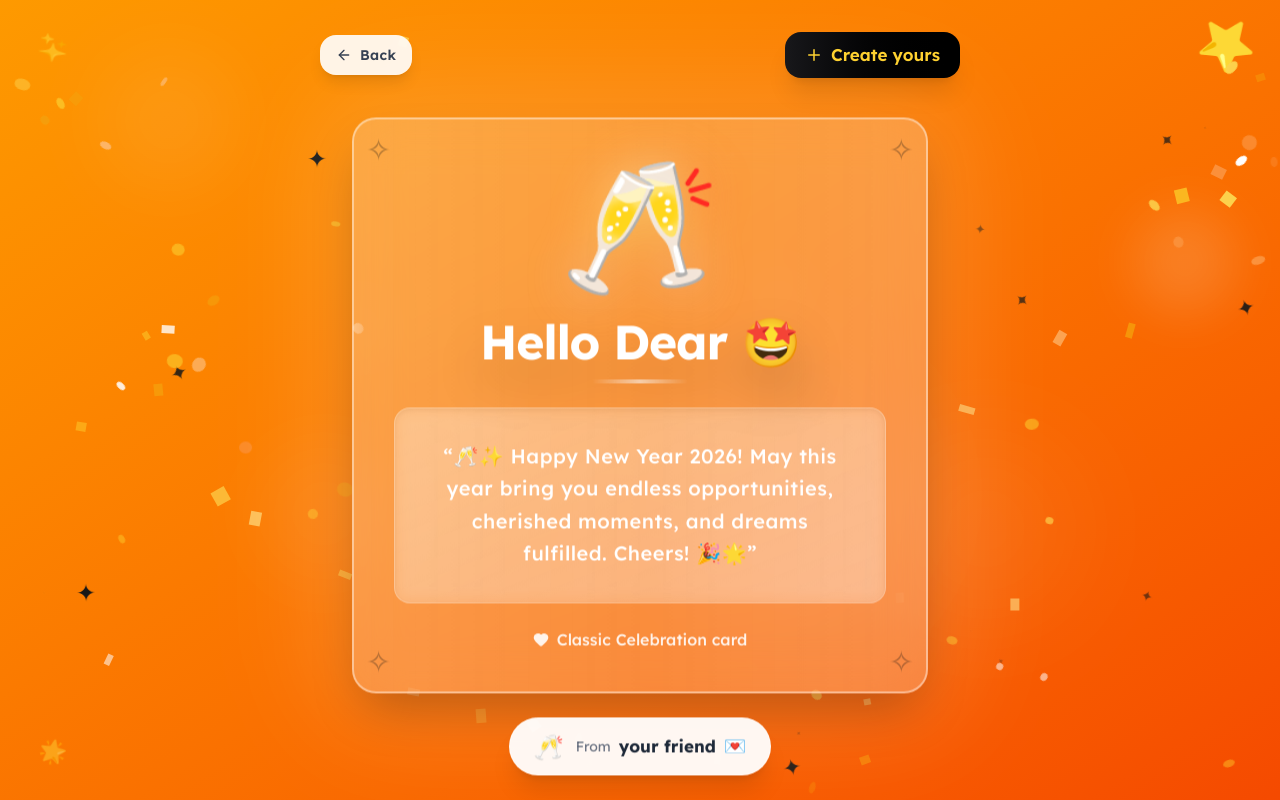
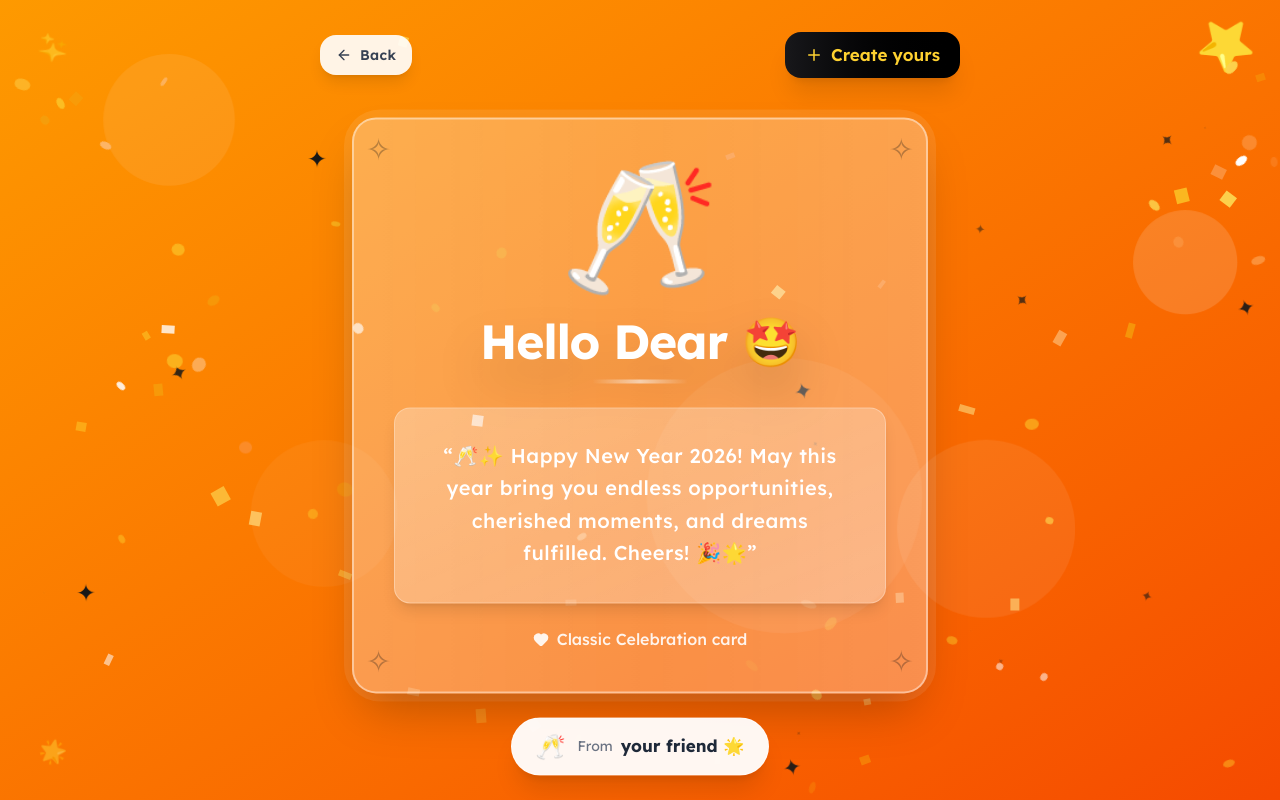
Before and after one commit to RohanNikumbh27/christmasgifts, a Next.js app: page /greetings/view in a window 1280 px wide. Built offline with nearby package versions, Linux system fonts and the light colour scheme.

Commit message:
greetings hand improved

```diff
--- a/src/app/greetings/view/page.tsx
+++ b/src/app/greetings/view/page.tsx
@@ -126,11 +126,11 @@ function GreetingContent() {
 
             {/* Floating Orbs Background */}
             <div className="fixed inset-0 overflow-hidden pointer-events-none z-0">
-                <div className="float-orb absolute top-[10%] left-[10%] w-32 h-32 rounded-full bg-white/20 blur-2xl" style={{ animationDelay: '0s' }} />
-                <div className="float-orb absolute top-[60%] right-[15%] w-48 h-48 rounded-full bg-white/15 blur-3xl" style={{ animationDelay: '2s' }} />
-                <div className="float-orb absolute top-[30%] right-[5%] w-24 h-24 rounded-full bg-white/25 blur-xl" style={{ animationDelay: '4s' }} />
-                <div className="float-orb absolute bottom-[20%] left-[20%] w-40 h-40 rounded-full bg-white/10 blur-2xl" style={{ animationDelay: '1s' }} />
-                <div className="float-orb absolute top-[50%] left-[50%] w-64 h-64 rounded-full bg-white/10 blur-3xl" style={{ animationDelay: '3s' }} />
+                <div className="float-orb absolute top-[10%] left-[10%] w-32 h-32 rounded-full bg-white/20" style={{ animationDelay: '0s' }} />
+                <div className="float-orb absolute top-[60%] right-[15%] w-48 h-48 rounded-full bg-white/15" style={{ animationDelay: '2s' }} />
+                <div className="float-orb absolute top-[30%] right-[5%] w-24 h-24 rounded-full bg-white/25" style={{ animationDelay: '4s' }} />
+                <div className="float-orb absolute bottom-[20%] left-[20%] w-40 h-40 rounded-full bg-white/10" style={{ animationDelay: '1s' }} />
+                <div className="float-orb absolute top-[50%] left-[50%] w-64 h-64 rounded-full bg-white/10" style={{ animationDelay: '3s' }} />
             </div>
 
             {/* Sparkle Effects */}
@@ -217,7 +217,7 @@ function GreetingContent() {
                                 router.push('/greetings');
                             }
                         }}
-                        className="flex items-center gap-2 px-4 py-2.5 rounded-2xl bg-white/90 backdrop-blur-md hover:bg-white transition-all shadow-lg hover:shadow-xl hover:scale-105"
+                        className="flex items-center gap-2 px-4 py-2.5 rounded-2xl bg-white/90 hover:bg-white transition-all shadow-lg hover:shadow-xl hover:scale-105"
                     >
                         <ArrowLeft className="w-4 h-4 text-gray-700" />
                         <span className="font-semibold text-sm tracking-wide text-gray-700">Back</span>
@@ -237,11 +237,11 @@ function GreetingContent() {
                 <div className="float-gentle min-h-[65svh] flex items-center flex-col justify-center">
                     {/* Main Card Container with Glassmorphism */}
                     <div className="relative w-full max-w-xl">
-                        {/* Glow Ring Behind Card */}
-                        <div className="absolute -inset-4 rounded-[40px] bg-white/10 blur-2xl pulse-glow" />
+                        {/* Glow Ring Behind Card - lighter for performance */}
+                        <div className="absolute -inset-2 rounded-[36px] bg-white/15 opacity-60" />
 
-                        {/* Card */}
-                        <div className="relative overflow-hidden p-8 md:p-10 rounded-3xl bg-white/15 backdrop-blur-xl border-2 border-white/30 shadow-2xl border-glow">
+                        {/* Card */} {/* backdrop-blur-sm */}
+                        <div className="relative overflow-hidden p-8 md:p-10 rounded-3xl bg-white/20 border-2 border-white/40 shadow-2xl border-glow">
                             {/* Shimmer Overlay */}
                             <div className="absolute inset-0 bg-gradient-to-r from-transparent via-white/10 to-transparent" style={{ animation: 'shimmer 4s linear infinite', backgroundSize: '200% 100%' }} />
 
@@ -252,10 +252,9 @@ function GreetingContent() {
                             <div className="absolute bottom-3 right-3 text-3xl opacity-30">✧</div>
 
                             <div className="relative z-10 text-center text-white">
-                                {/* Emoji with Glow */}
+                                {/* Emoji */}
                                 <div className="relative inline-block mb-6">
-                                    <div className="absolute inset-0 text-8xl md:text-9xl blur-xl opacity-50">{card.emoji}</div>
-                                    <div className="text-8xl md:text-9xl emoji-entrance relative">{card.emoji}</div>
+                                    <div className="text-8xl md:text-9xl emoji-entrance">{card.emoji}</div>
                                 </div>
 
                                 {/* Recipient Name */}
@@ -272,9 +271,9 @@ function GreetingContent() {
                                     <div className="mt-2 mx-auto w-24 h-1 bg-gradient-to-r from-transparent via-white/60 to-transparent rounded-full" />
                                 </div>
 
-                                {/* Message Box - Enhanced */}
+                                {/* Message Box */}
                                 <div
-                                    className="text-reveal mb-6 p-6 md:p-8 rounded-2xl bg-white/20 backdrop-blur-sm border border-white/20 shadow-inner relative overflow-hidden"
+                                    className="text-reveal mb-6 p-6 md:p-8 rounded-2xl bg-white/25 border border-white/30 shadow-lg relative overflow-hidden"
                                     style={{ animationDelay: '0.5s' }}
                                 >
                                     <div className="absolute inset-0 bg-gradient-to-br from-white/5 via-transparent to-white/5" />
@@ -296,12 +295,11 @@ function GreetingContent() {
 
                     {/* Sender Badge - Enhanced */}
                     <div className="text-reveal mt-6" style={{ animationDelay: '0.9s' }}>
-                        <div className="inline-flex items-center gap-3 px-6 py-3 rounded-full bg-white/95 backdrop-blur-sm shadow-xl border border-white/50">
+                        <div className="inline-flex items-center gap-3 px-6 py-3 rounded-full bg-white/95 shadow-xl border border-white/50">
                             <span className="text-2xl">{card.emoji}</span>
                             <div className="flex items-center gap-2">
                                 <span className="text-sm text-gray-500">From</span>
-                                <span className="font-bold text-gray-800">{senderName || "your friend"}</span>
-                                <span className="text-lg">💌</span>
+                                <span className="font-bold text-gray-800">{senderName || "your friend"} 🌟</span>
                             </div>
                         </div>
                     </div>
```
